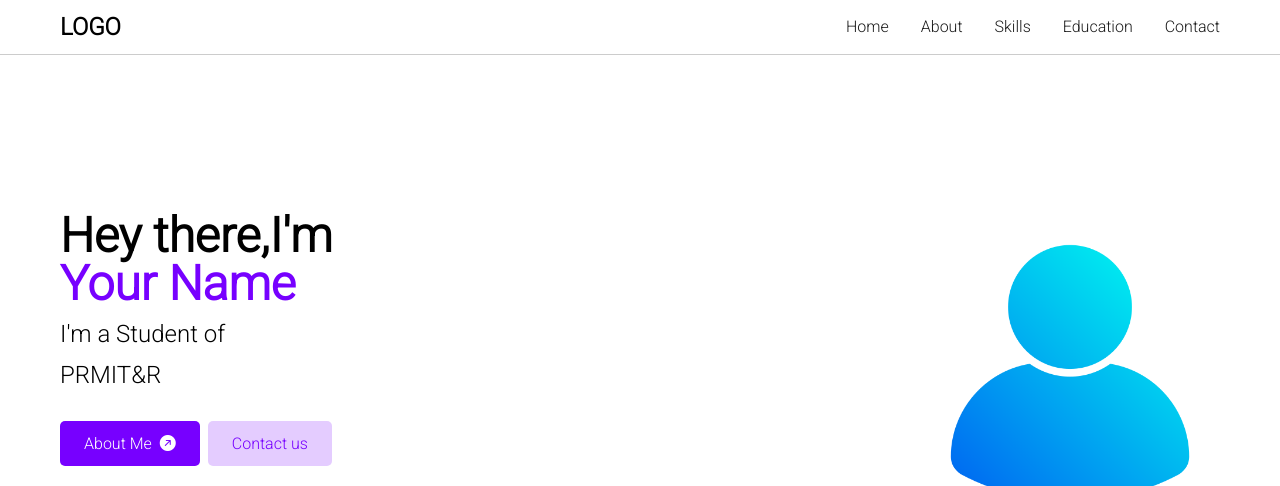
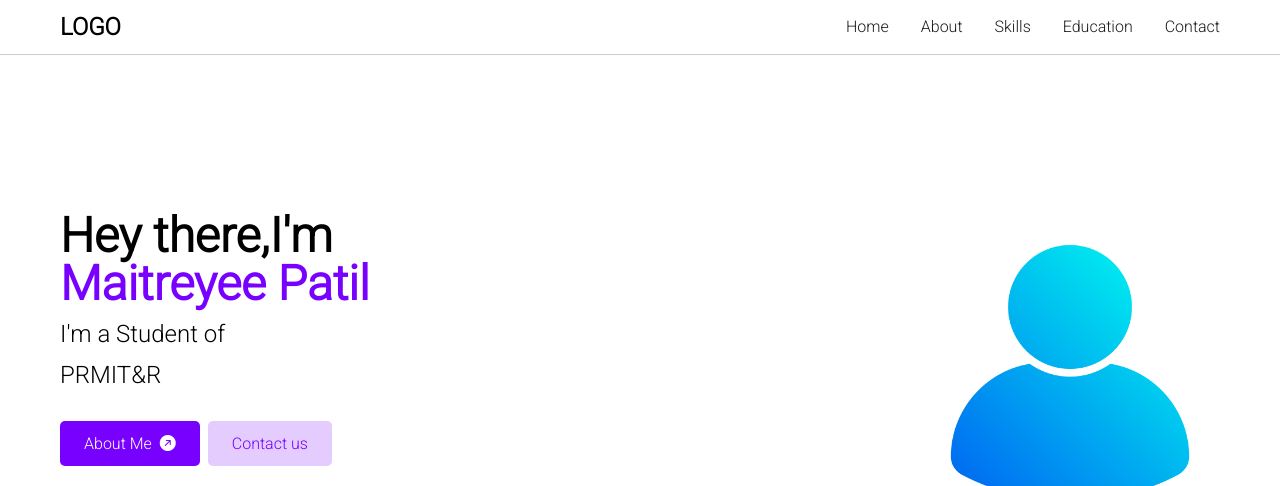
Before and after one commit to Maitreyee-Patil/Portfolio, a plain HTML site: page index.html in a window 1280 px wide. Shown: the top 486 px of the page. Drawn offline with nearby package versions, Linux system fonts and the light colour scheme.

Commit message:
Update index.html

```diff
--- a/index.html
+++ b/index.html
@@ -41,7 +41,7 @@
                 <div class="content">
                     <h1>
                         Hey there,I'm
-                        <span>Your Name </span>
+                        <span>Maitreyee Patil </span>
                     </h1>
 
                     <h2>I'm a Student of</h2>
```
